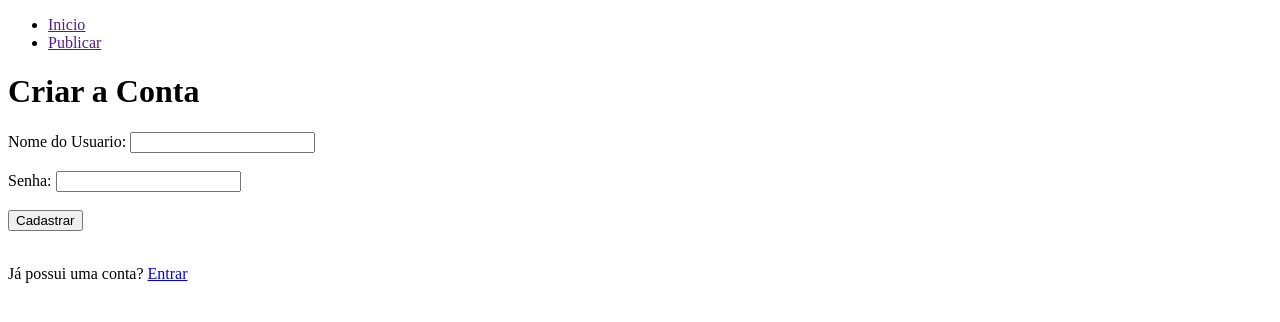
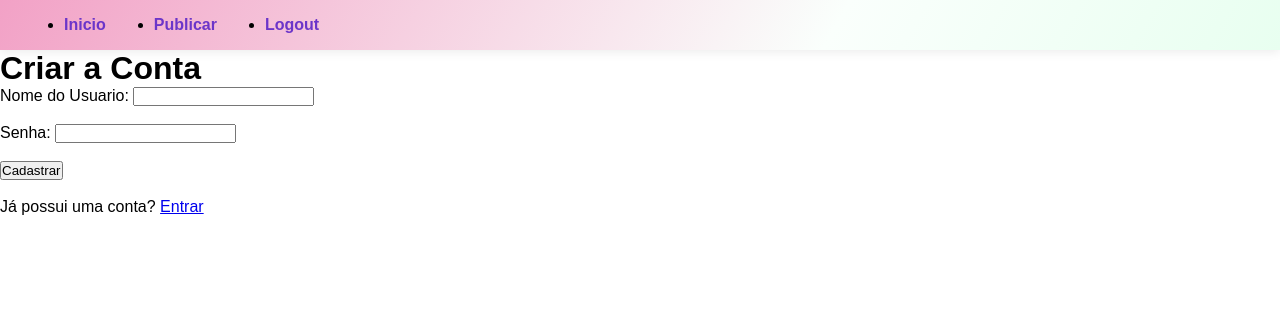
Before and after one commit to lucas-ernandes/listas_em_flask-backend, a Flask app: page /cadastro in a window 1280 px wide. Shown: the top 322 px of the page. Run offline with Flask 3, Linux system fonts and the light colour scheme.

Commit message:
terminei a autenticacao

```diff
--- a/LISTA_13/controllers/login_controller.py
+++ /dev/null
@@ -1,6 +0,0 @@
-from flask import render_template, request, redirect, url_for, flash
-
-from model.usuario import Usuario
-
-def login():
-    return render_template('login.html')
--- a/LISTA_13/controllers/usuario_controller.py
+++ b/LISTA_13/controllers/usuario_controller.py
@@ -1,26 +1,60 @@
-from flask import render_template, request, redirect, url_for, flash
+from flask import render_template, request, redirect, url_for, flash, session
 
 from model.usuario import Usuario
 
-def novo():
-    return render_template('cadastro.html')
+def inicio():
+    return render_template('index.html')
 
-def salvar():
-    data = request.form
+def _iniciar_sessao(usuario):
+    session.clear()
 
-    usuario = Usuario(data=data)
+    if isinstance(usuario, Usuario):
+        usuario = Usuario.get_by_username(usuario.data['username'])
 
-    if usuario.validate():
+    session['usuario_id'] = usuario['id_usuario']
+    session['username'] = usuario['username']
 
-        if usuario.save():
-            flash('Usuario cadastrado com sucesso!', 'success')
-            return redirect(url_for('usuario_novo'))
+
+def cadastro():
+    if request.method == 'GET':
+        return render_template('cadastro.html')
+
+    if request.method == 'POST':
+        data = request.form
+
+        usuario = Usuario(data=data)
+
+        if usuario.validate():
+            if usuario.save():
+                _iniciar_sessao(usuario)
+                flash('Usuario cadastrado com sucesso!', 'success')
+                return redirect(url_for('inicio'))
+
+            else:
+                flash('Não foi possivel cadastrar o usuario. Tente novamente!', 'danger')
 
         else:
-            flash('Não foi possivel cadastrar o usuario. Tente novamente!', 'danger')
+            for erro in usuario.errors:
+                flash(erro, 'danger')
 
-    else:
-        for erro in usuario.errors:
-            flash(erro, 'danger')
+        return render_template('cadastro.html')
 
-    return render_template('cadastro.html')
+
+def login():
+    if request.method == 'POST':
+        usuario = Usuario.autenticar(
+            request.form.get('username'),
+            request.form.get('password'),
+        )
+
+        if usuario is None:
+            flash('Nome ou senha incorretos.', 'error')
+        else:
+            _iniciar_sessao(usuario)
+            return redirect(url_for('inicio'))
+
+    return render_template('login.html')
+
+def logout():
+    session.clear()
+    return redirect(url_for('login'))
--- a/LISTA_13/static/css/style.css
+++ b/LISTA_13/static/css/style.css
@@ -0,0 +1,91 @@
+*{
+    font-family:Arial, Helvetica, sans-serif;
+    margin: 0;
+    padding: 0;
+    box-sizing: border-box;
+}
+/* Tela inicio */
+.pagina-ini{
+    text-align: center;
+    padding: 50px 20px;
+}
+
+.area-publicar{
+    margin: 50px auto;
+}
+
+.botao-publicar{
+    display: inline-block;
+    background-color: #1877f2;
+    color: white;
+    padding: 20px 50px;
+    font-size: 22px;
+    font-weight: bold;
+    text-decoration: none;
+    border-radius: 12px;
+    margin-top: 20px;
+    transition: 0.3s;
+}
+
+.botao-publicar:hover {
+    background-color: #0d5ec7;
+    transform: scale(1.05);
+}
+
+/* cabecalho */
+.navbar{
+    background: linear-gradient(
+        120deg,
+        #ea68a39e 0%,
+        #fafffc 65%,
+        #e8fff0 100%
+    );
+    display: flex;
+    justify-content: space-between;
+    align-items: center;
+    padding: 1rem 5%;
+    background-color: #ffffff;
+    box-shadow: 0 2px 10px rgba(0, 0, 0, 0.08);
+    position: sticky;
+    top: 0;
+
+    z-index: 1000;
+}
+
+.nav-links ul{
+    display: flex;
+    align-items: center;
+    gap: 3rem;
+}
+
+.nav-links a{
+    text-decoration: none;
+    color: #475569;
+    font-weight: 500;
+    font-size: 1rem;
+    transition: color 0.2s ease;
+}
+
+.nav-links a:hover{
+    color: #2563eb;
+}
+
+/* ==== nome logado ===== */
+.nome_perfil{
+    font-size: 16px;
+    font-weight: bold;
+    color: #333;
+    margin-right: 15px;
+}
+
+.navbar a {
+    color: #6c35c9;
+    text-decoration: none;
+    font-weight: bold;
+}
+
+.perfil{
+    display: flex;
+    align-items: center;
+    gap: 15px;
+}
--- a/LISTA_13/templates/base.html
+++ b/LISTA_13/templates/base.html
@@ -6,17 +6,30 @@
     <title>{% block title %}{% endblock %} - Insta</title>
 
     <!-- css -->
-     <link rel="stylesheet" href="{{ url_for('static', filename='css/style.css')}}">
+    <link rel="stylesheet" href="{{ url_for('static', filename='css/style.css')}}">
 </head>
 <body>
-    <div class="container">
-        <div>
+    <header class="navbar">
+        <nav class="nav-links">
             <ul>
                 <li><a href="">Inicio</a></li>
                 <li><a href="">Publicar</a></li>
+                <li><a href="">Logout</a></li>
             </ul>
+        </nav>
+
+        <!-- nome logado -->
+        <div class="perfil">
+            {% if session.get('usuario_id') %}
+                <span class="nome_perfil">
+                Olá, {{session.get('username', '').split()[0]}}
+                </span>
+
+                <a href="/logout">Sair</a>
+            {% endif %}
         </div>
-    </div>
+    </header>
+
     {% block content %}
     {% endblock %}
 </body>
--- a/LISTA_13/templates/cadastro.html
+++ b/LISTA_13/templates/cadastro.html
@@ -20,7 +20,7 @@
     </div>
     <div class="grid-row">
 
-        <form action="/cadastro/salvar" method="POST">
+        <form action="/cadastro" method="POST">
             <label for="username">Nome do Usuario:</label>
             <input type="text" id="username" name="username" required>
 
```
Also changed, not shown: LISTA_13/model/usuario.py (+22 -10 lines), LISTA_13/routers/login_router.py (deleted, +0 -16 lines), LISTA_13/routers/usuario_router.py (+27 -8 lines), LISTA_13/templates/index.html (+21 -0 lines), LISTA_13/instagram_falso.db.
